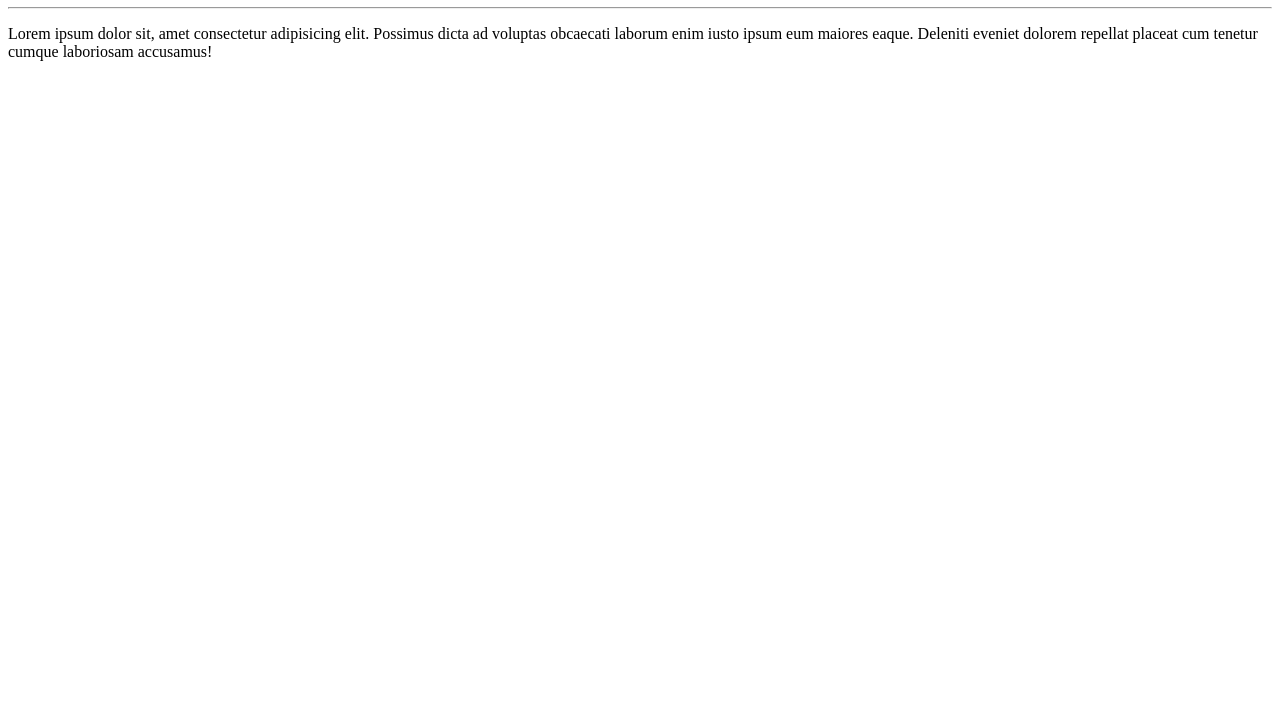
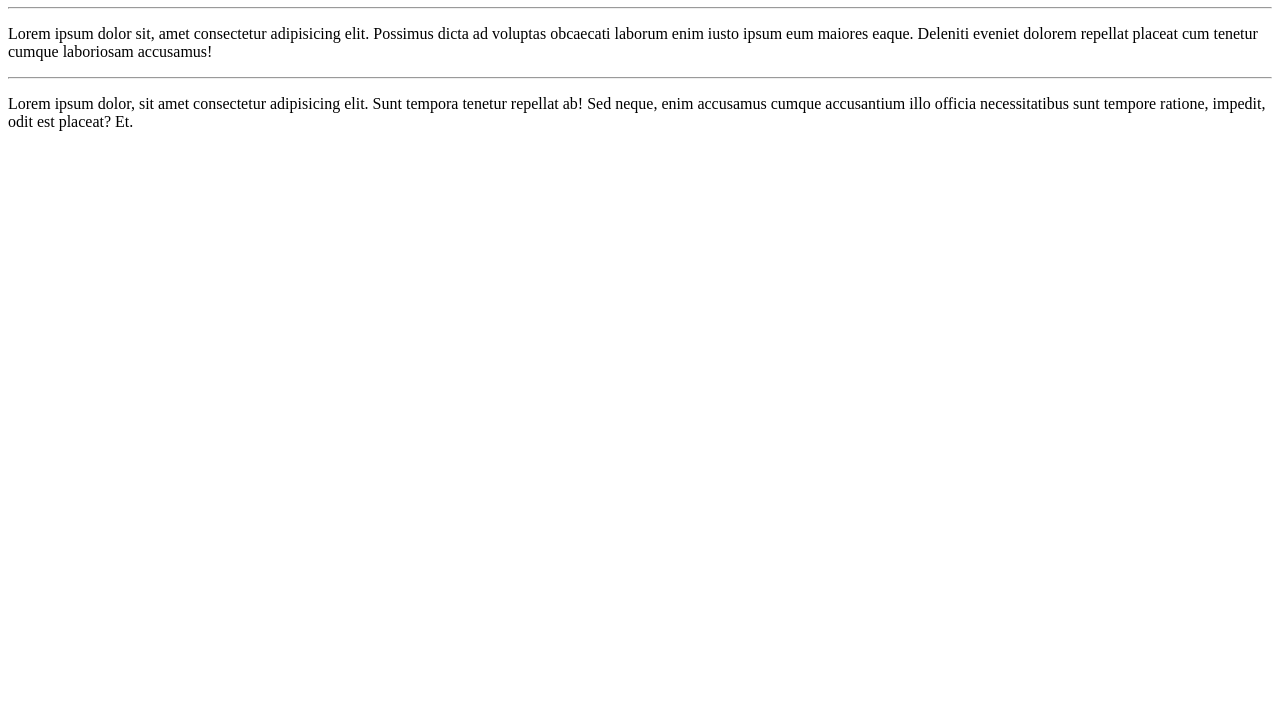
Before and after one commit to Marcelojbarros/Marcelojb1, a plain HTML site: page marceloMB/index.html in a window 1280 px wide. Shown: the part 73-800 px from the top of the page. Drawn offline with Linux system fonts and the light colour scheme.

Commit message:
add seg p

```diff
--- a/marceloMB/index.html
+++ b/marceloMB/index.html
@@ -9,6 +9,8 @@
     <h1>Primeiro Giy</h1>
     <hr>
     <p>Lorem ipsum dolor sit, amet consectetur adipisicing elit. Possimus dicta ad voluptas obcaecati laborum enim iusto ipsum eum maiores eaque. Deleniti eveniet dolorem repellat placeat cum tenetur cumque laboriosam accusamus!</p>
+    <hr>
+    <p>Lorem ipsum dolor, sit amet consectetur adipisicing elit. Sunt tempora tenetur repellat ab! Sed neque, enim accusamus cumque accusantium illo officia necessitatibus sunt tempore ratione, impedit, odit est placeat? Et.</p>
 
 </body>
 </html>
```
